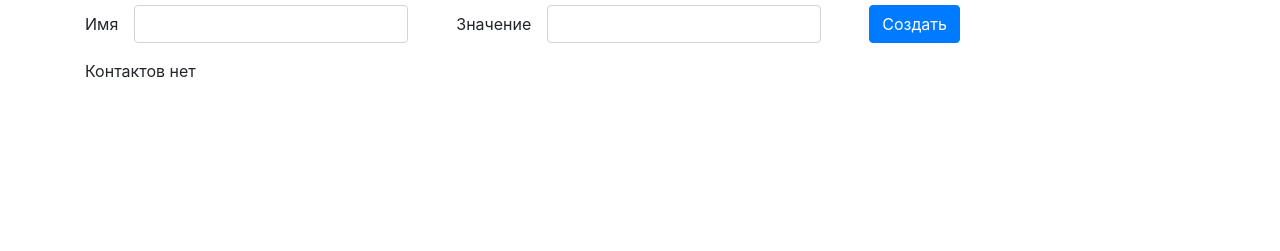
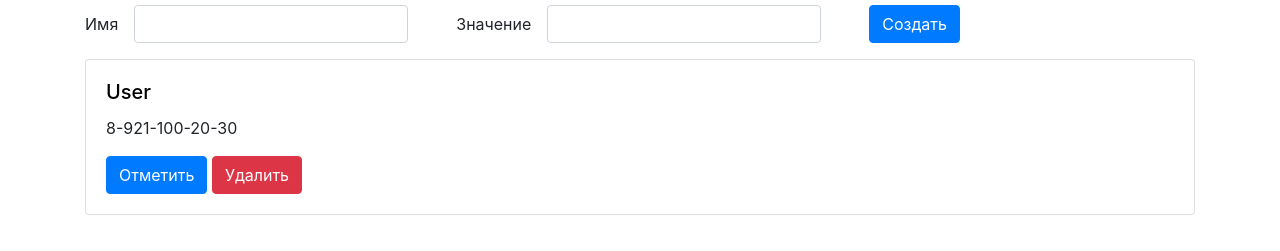
Before and after one commit to Ivan583/rest-api-project, a website with bundled scripts: page client/index.html in a window 1280 px wide. Shown: the part 67-318 px from the top of the page. Built offline with nearby package versions, Linux system fonts and the light colour scheme.

Commit message:
Отметка карточки

```diff
--- a/client/front.js
+++ b/client/front.js
@@ -8,7 +8,12 @@ new Vue({
                 name: '',
                 value: ''
             },
-            contacts: []
+            contacts: [{
+                id: 1,
+                name: "User",
+                value: "8-921-100-20-30",
+                marked: false
+            }]
         }
     },
     methods: {
@@ -19,10 +24,15 @@ new Vue({
 
             this.contacts.push({
                 ...contact,
-                id: Date.now()
+                id: Date.now(),
+                marked: false
             });
 
             this.form.name = this.form.value = '';
+        },
+        markContact(id) {
+            const contact = this.contacts.find(t => t.id === id);
+            contact.marked = true;
         }
     }
 })
--- a/client/index.html
+++ b/client/index.html
@@ -34,9 +34,10 @@
         <div v-if="contacts.length">
             <div class="card mb-3" v-for="contact in contacts">
                 <div class="card-body">
-                    <h5 class="card-title">{{contact.name}}</h5>
+                    <h5 class="card-title" :style="{color: contact.marked ? 'red' : 'black'}">{{contact.name}}</h5>
                     <p class="card-text">{{contact.value}}</p>
-                    <button class="btn btn-primary">Отметить</button>
+                    <button class="btn btn-primary" @click="markContact(contact.id)"
+                        :disabled="contact.marked">Отметить</button>
                     <button class="btn btn-danger">Удалить</button>
                 </div>
             </div>
```
